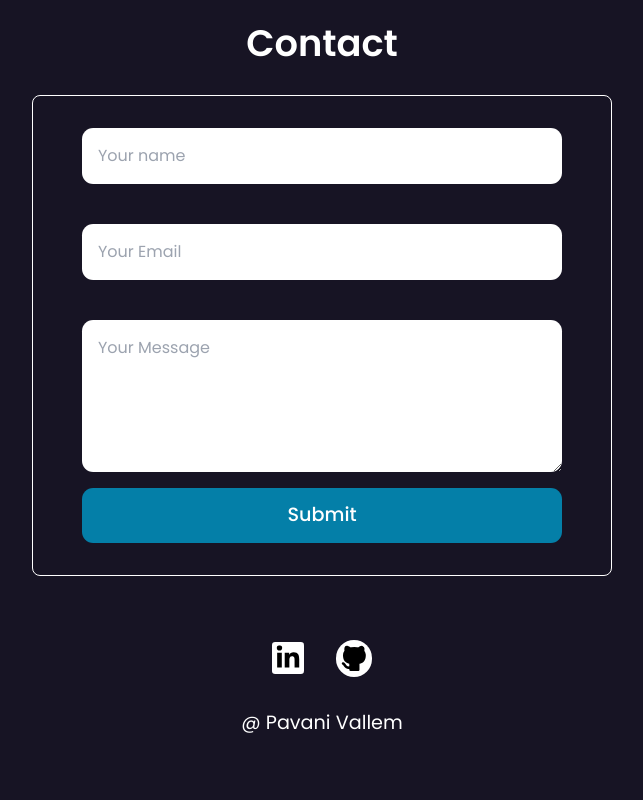
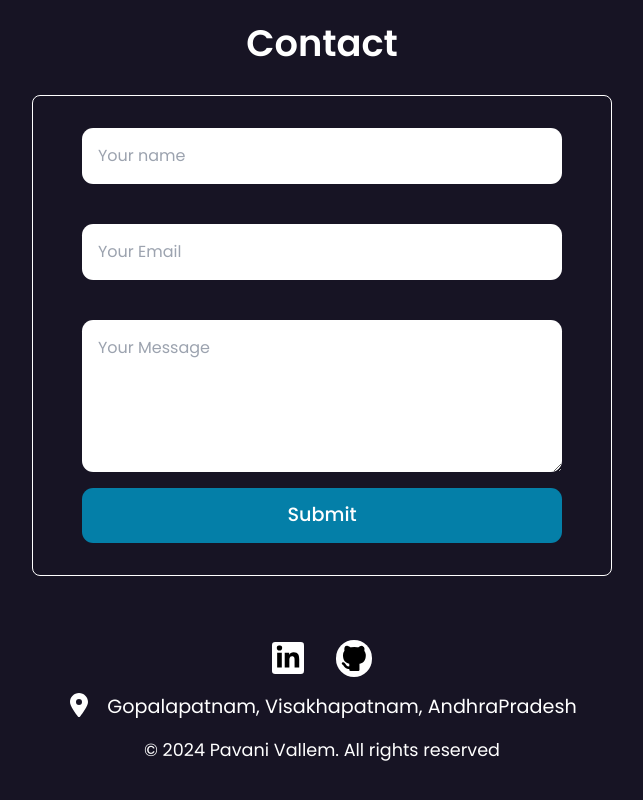
Before and after one commit to Pavani1006/Portfolio, a React (Create React App) app: page / in a window 1280 px wide. Shown: the part 4318-5118 px from the top of the page, without its empty margins (318-961 px from the left). Built offline with nearby package versions, Linux system fonts and the light colour scheme.

Commit message:
first commit

```diff
--- a/src/components/Contact.css
+++ b/src/components/Contact.css
@@ -46,13 +46,26 @@
 }
 .namef{
     color: white;
-    font-size: 1.2rem;
+    font-size: 1.1rem;
+    display: flex;
+    align-items: center;
+    justify-content: center;
 }
 .logosect{
     display: flex;
     align-items: center;
     justify-content: center;
     gap: 2rem;
+}
+.locatsect{
+    display: flex;
+    justify-content: center;
+    color: #fff;
+    font-size: 1.2rem;
+    gap: 1rem;
+}
+.locat{
+    font-size: 1.5rem;
 }
 .flogo,.slogo{
     font-size: 2rem;
@@ -72,10 +85,14 @@
     padding: 4rem;
     display: flex;
     flex-direction: column;
-    gap: 2rem;
+    gap: 1rem;
 }
-@media only screen and (max-width: 890px) {
+@media screen and (max-width: 890px) {
     .contact{
         padding: 0rem 5rem;
       }
+      .locat{
+        color: white;
+        font-size: 1.9rem;
+      }
 }
--- a/src/components/Contact.js
+++ b/src/components/Contact.js
@@ -2,7 +2,7 @@
 import emailjs from '@emailjs/browser';
 import { TbBrandGithubFilled } from "react-icons/tb";
 import { FaLinkedinIn } from "react-icons/fa";
-import git from '../assets/git.png'
+import { FaLocationDot } from "react-icons/fa6";
 import './Contact.css'
 const Contact = () => {
   const form = useRef();
@@ -35,7 +35,11 @@
           <a href='https://www.linkedin.com/in/pavani-vallem-73a603255/'><FaLinkedinIn className='flogo' /></a>
           <a href='https://github.com/Pavani1006'><TbBrandGithubFilled className='slogo' /></a>
           </div>
-          <p className='namef'>@ Pavani Vallem</p>
+          <div className='locatsect'>
+           <FaLocationDot className='locat' />
+           <p >Gopalapatnam, Visakhapatnam, AndhraPradesh</p>
+          </div>
+          <div className='namef' ><p >&copy; {new Date().getFullYear()} Pavani Vallem. All rights reserved</p></div>
         </div>
     </div>
   )
```
